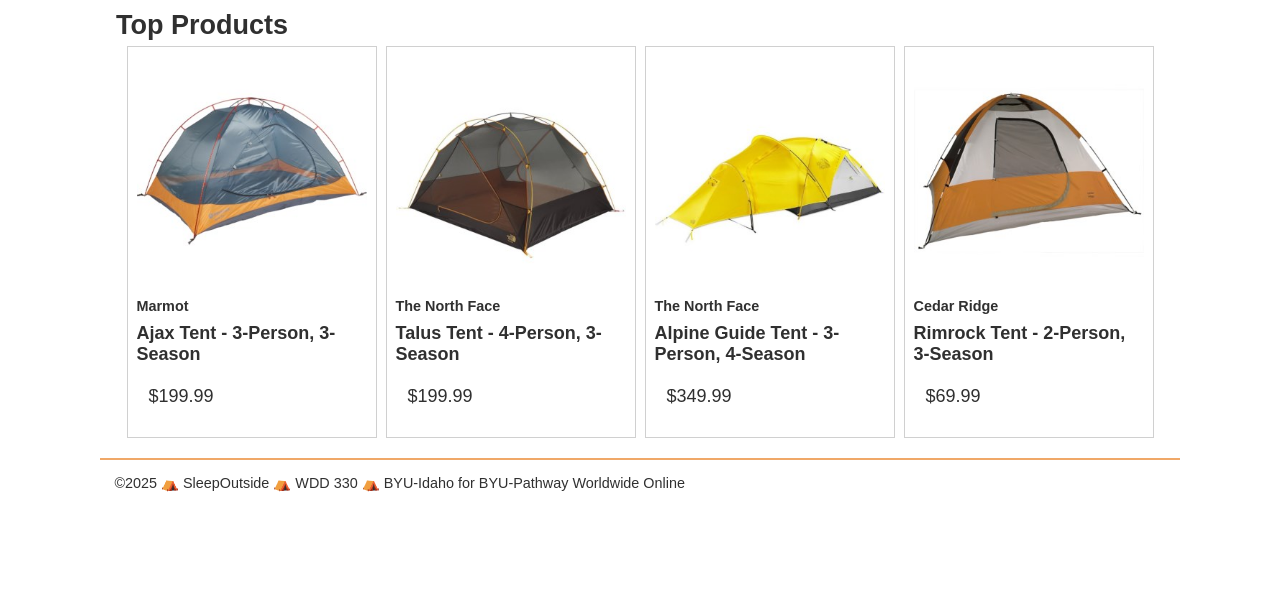
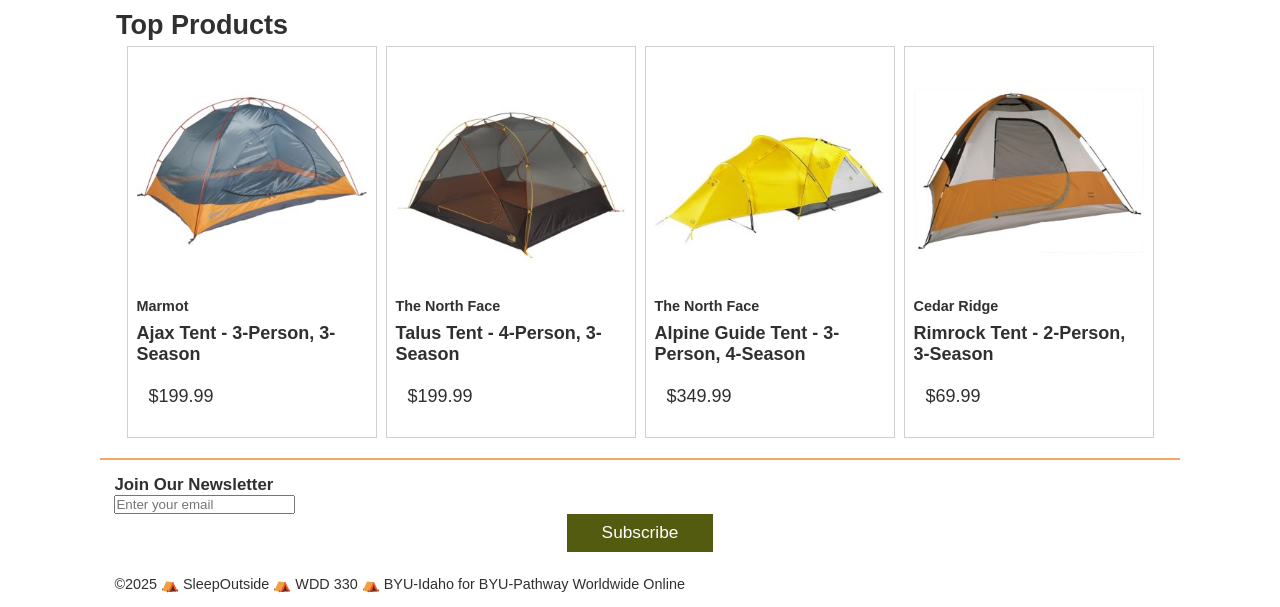
Before and after one commit to VictorChavez0501/WDD-330-Team, a website built with Vite: page src/index.html in a window 1280 px wide. Shown: the part 470-1077 px from the top of the page. Before the commit the page ends 976 px from the top, so only its background shows below. Built offline with nearby package versions, Linux system fonts and the light colour scheme.

Commit message:
Update index.html

```diff
--- a/src/index.html
+++ b/src/index.html
@@ -111,6 +111,21 @@
       </section>
     </main>
     <footer>
+      <div class="newsletter-container">
+  <h3>Join Our Newsletter</h3>
+
+  <form id="newsletter-form">
+    <input
+      type="email"
+      id="newsletter-email"
+      placeholder="Enter your email"
+      required
+    >
+    <button type="submit">Subscribe</button>
+  </form>
+
+  <p id="newsletter-message" class="newsletter-message"></p>
+</div>
       &copy;2025 ⛺ SleepOutside ⛺ WDD 330 ⛺ BYU-Idaho for BYU-Pathway
       Worldwide Online
     </footer>
```
